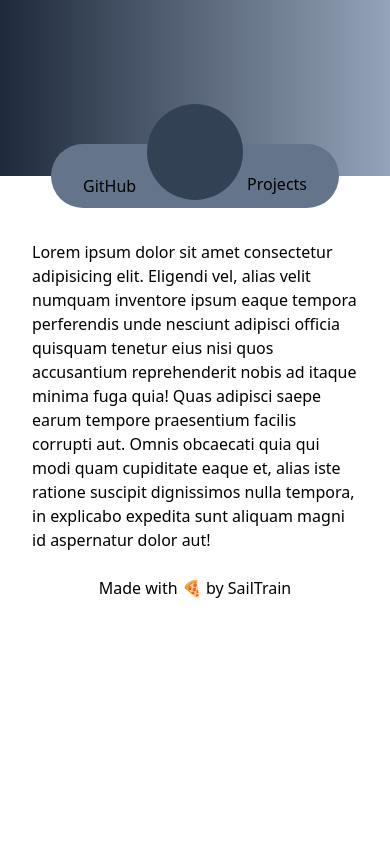
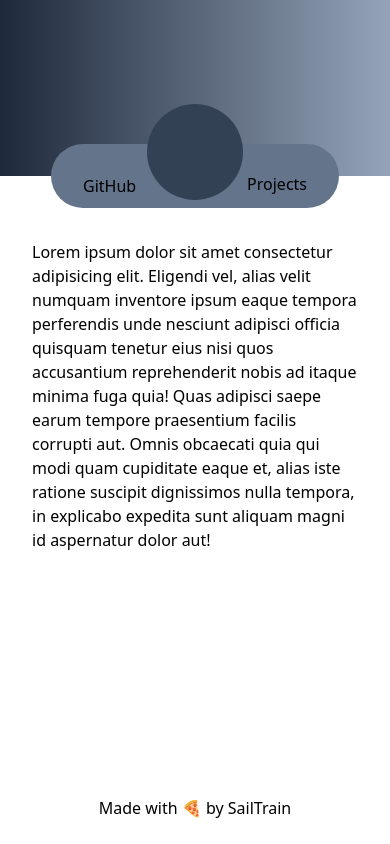
Before and after one commit to ludovico-chiavelli/sailtrain, a Next.js app: page / in a window 390 px wide. Built offline with nearby package versions, Linux system fonts and the light colour scheme; some icons are missing.

Commit message:
fix mobile layout

```diff
--- a/components/footer.tsx
+++ b/components/footer.tsx
@@ -3,7 +3,7 @@ import type { FC } from 'react'
 
 const Footer:FC = () => {
   return (
-    <footer className='basis-28'>
+    <footer className='basis-28 flex flex-col justify-end py-6'>
       <div className='flex justify-center items-center'>
         <h1>Made with 🍕 by SailTrain</h1>
       </div>
--- a/pages/index.tsx
+++ b/pages/index.tsx
@@ -11,7 +11,7 @@ const Page: NextPageWithLayout = () => {
 
 Page.getLayout = function getLayout(page: ReactElement) {
   return (
-    <div>
+    <div className='h-full'>
       <Head>
         <title>SailTrain</title>
       </Head>
```
